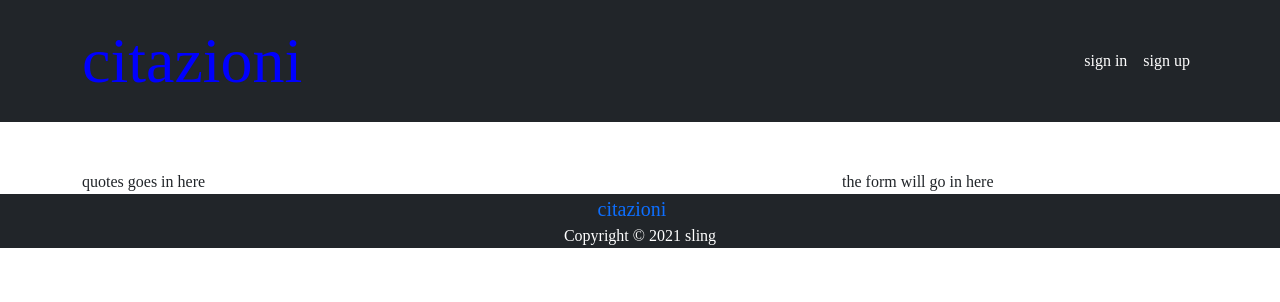
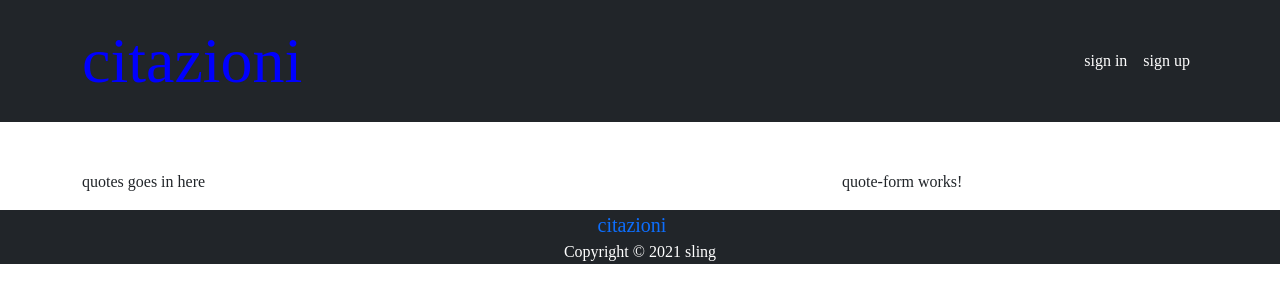
Before and after one commit to sling254/Quote-ratings, an Angular app: page / in a window 1280 px wide. Shown: the top 302 px of the page. Built offline with nearby package versions, Linux system fonts and the light colour scheme; a web font is replaced by a local one.

Commit message:
add quote form component

```diff
--- a/src/app/app.module.ts
+++ b/src/app/app.module.ts
@@ -6,13 +6,15 @@
 import { NavbarComponent } from './components/navbar/navbar.component';
 import { FooterComponent } from './components/footer/footer.component';
 import { QuoteComponent } from './components/quote/quote.component';
+import { QuoteFormComponent } from './components/quote-form/quote-form.component';
 
 @NgModule({
   declarations: [
     AppComponent,
     NavbarComponent,
     FooterComponent,
-    QuoteComponent
+    QuoteComponent,
+    QuoteFormComponent
   ],
   imports: [
     BrowserModule,
--- /dev/null
+++ b/src/app/components/quote-form/quote-form.component.html
@@ -0,0 +1 @@
+<p>quote-form works!</p>
--- /dev/null
+++ b/src/app/components/quote-form/quote-form.component.ts
@@ -0,0 +1,15 @@
+import { Component, OnInit } from '@angular/core';
+
+@Component({
+  selector: 'app-quote-form',
+  templateUrl: './quote-form.component.html',
+  styleUrls: ['./quote-form.component.css']
+})
+export class QuoteFormComponent implements OnInit {
+
+  constructor() { }
+
+  ngOnInit(): void {
+  }
+
+}
--- a/src/app/components/quote/quote.component.html
+++ b/src/app/components/quote/quote.component.html
@@ -4,7 +4,7 @@
             quotes goes in here
         </div>
         <div class="col-md-4">
-            the form will go in here
+           <app-quote-form></app-quote-form>
         </div>
 
     </div>
```
Also changed, not shown: src/app/components/quote-form/quote-form.component.css (added), 1 other file (tests, documents, lock files or other folders).
